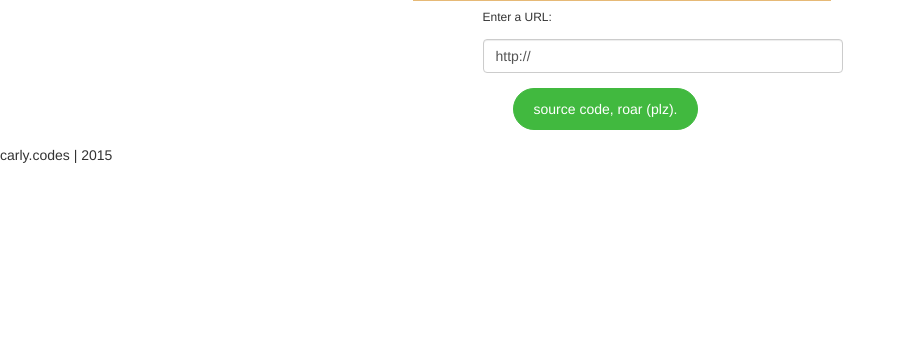
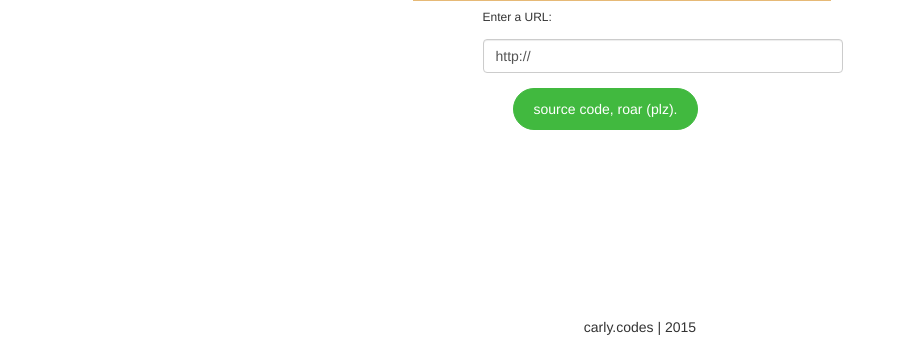
Before and after one commit to carly/dinosource-code, a Flask app: page / in a window 1280 px wide. Shown: the part 443-800 px from the top of the page, without its empty margins (0-906 px from the left). Run offline with Flask 2, Linux system fonts and the light colour scheme; some libraries are stand-ins or nearby versions; some web fonts are replaced.

Commit message:
fixed footer

```diff
--- a/static/css/styles.css
+++ b/static/css/styles.css
@@ -37,6 +37,14 @@ h1 {
 
 }
 
+footer {
+  margin-top: 300px;
+  text-align: center;
+  padding: 20px;
+  position: fixed;
+  bottom: 0;
+  width: 100%;
+}
 
 /* dinosource.html */
 
--- a/templates/base.html
+++ b/templates/base.html
@@ -32,9 +32,7 @@
 {% endblock %}
 
 
-<footer>
-	carly.codes | 2015
-</footer>
+<footer> carly.codes | 2015 </footer>
 
 </body>
 
```
